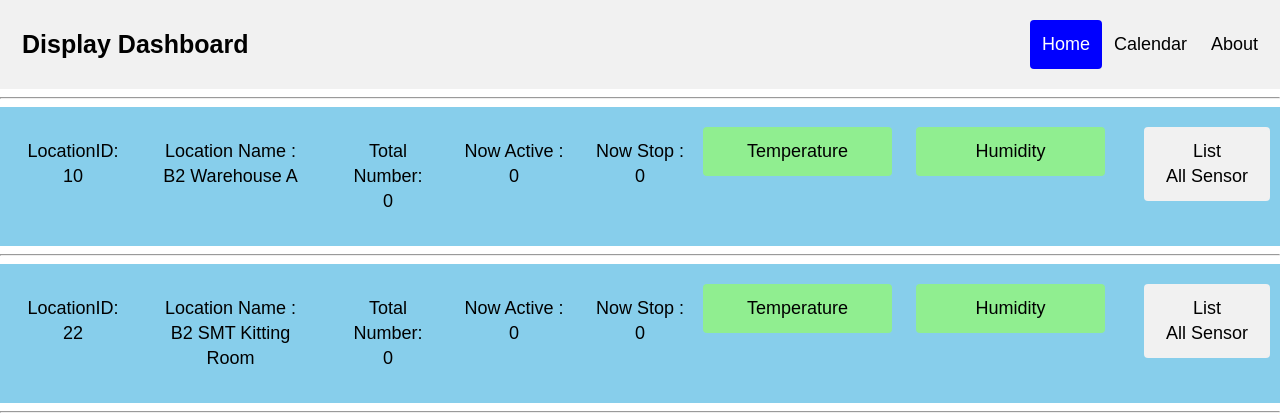
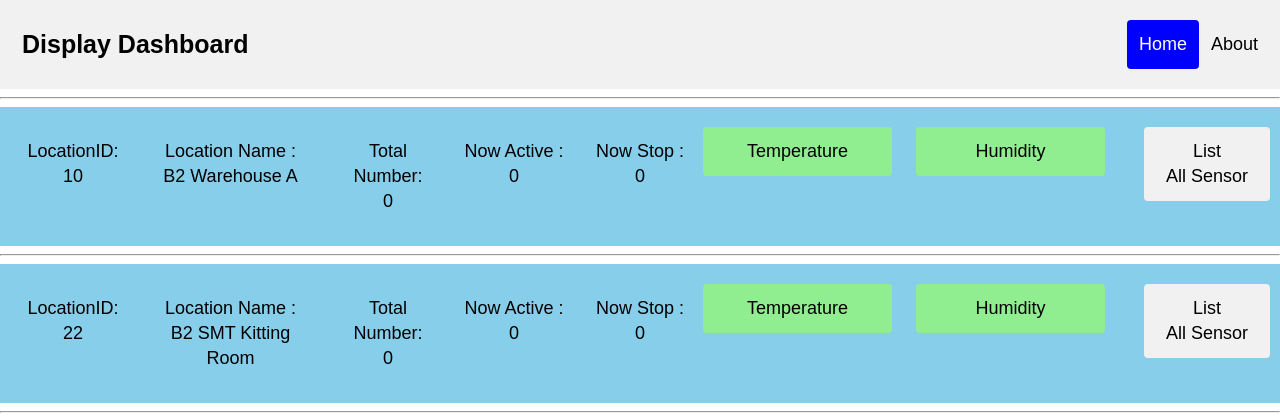
Before and after one commit to billy0705/IOT, a PHP site: page /displayDashboard/index.php in a window 1280 px wide. Shown: the top 417 px of the page. Run offline with PHP 8.4, Linux system fonts and the light colour scheme; data that the repository does not hold is empty.

Commit message:
publish version

```diff
--- a/displayDashboard/header.php
+++ b/displayDashboard/header.php
@@ -2,7 +2,6 @@
 	<a href="/displayDashboard/" class="logo">Display Dashboard</a>
 	<div class="header-right">
 		<a class="active" href="/">Home</a>
-		<a href="../displayDashboard/calendar">Calendar</a>
 		<a href="#about">About</a>
 	</div>
 </div>
```
